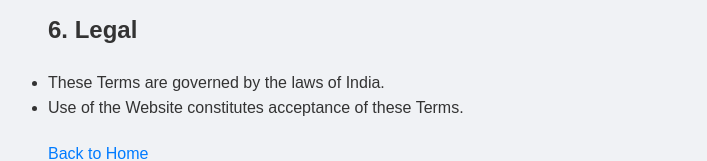
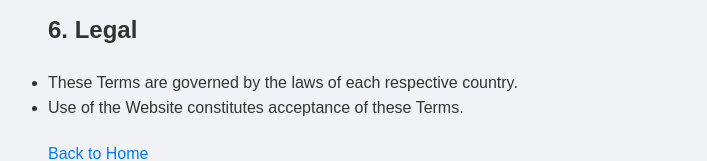
Before and after one commit to Cptbanana3000/justpaste, a website: page public/terms.html in a window 1280 px wide. Shown: the part 940-1101 px from the top of the page, without its empty margins (212-919 px from the left). Drawn offline with Linux system fonts and the light colour scheme.

Commit message:
updated TOS

```diff
--- a/public/terms.html
+++ b/public/terms.html
@@ -53,7 +53,7 @@
 
         <h2>6. Legal</h2>
         <ul>
-            <li>These Terms are governed by the laws of India.</li>
+            <li>These Terms are governed by the laws of each respective country.</li>
             <li>Use of the Website constitutes acceptance of these Terms.</li>
         </ul>
 
```
